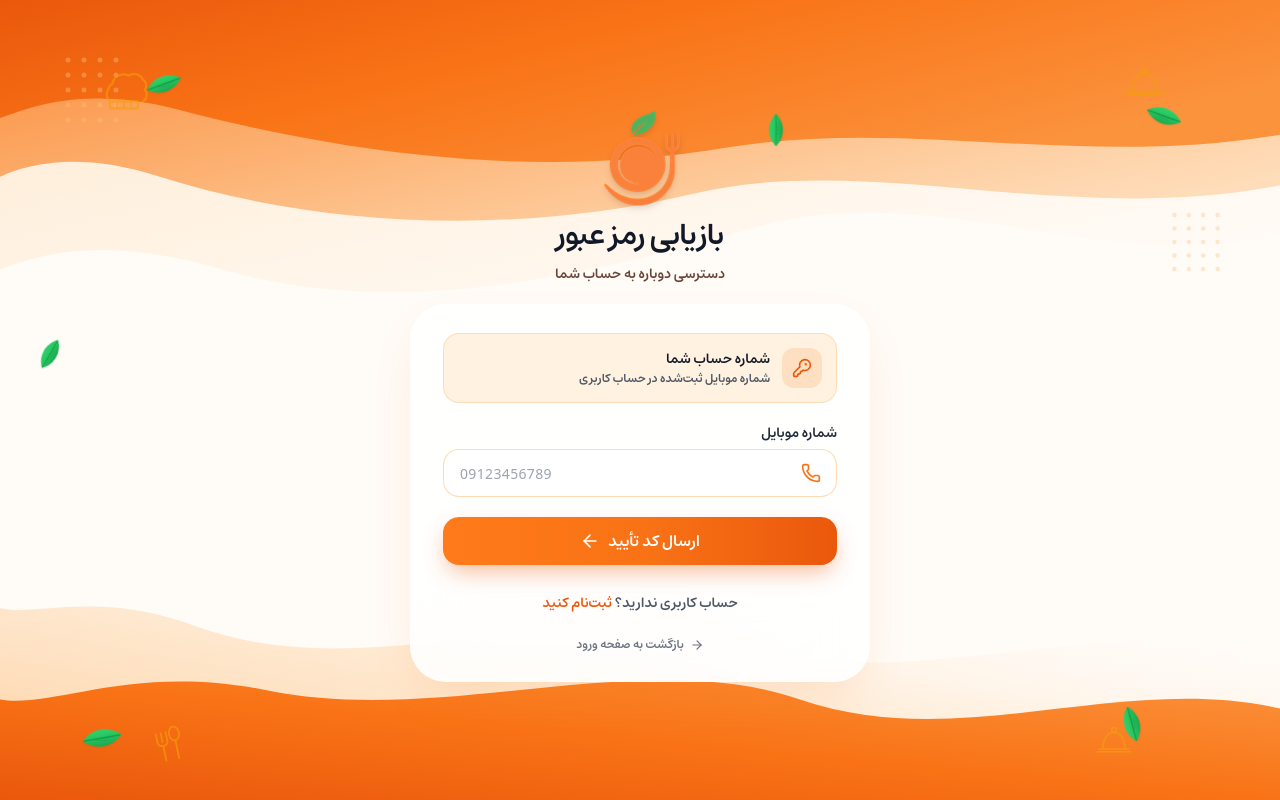
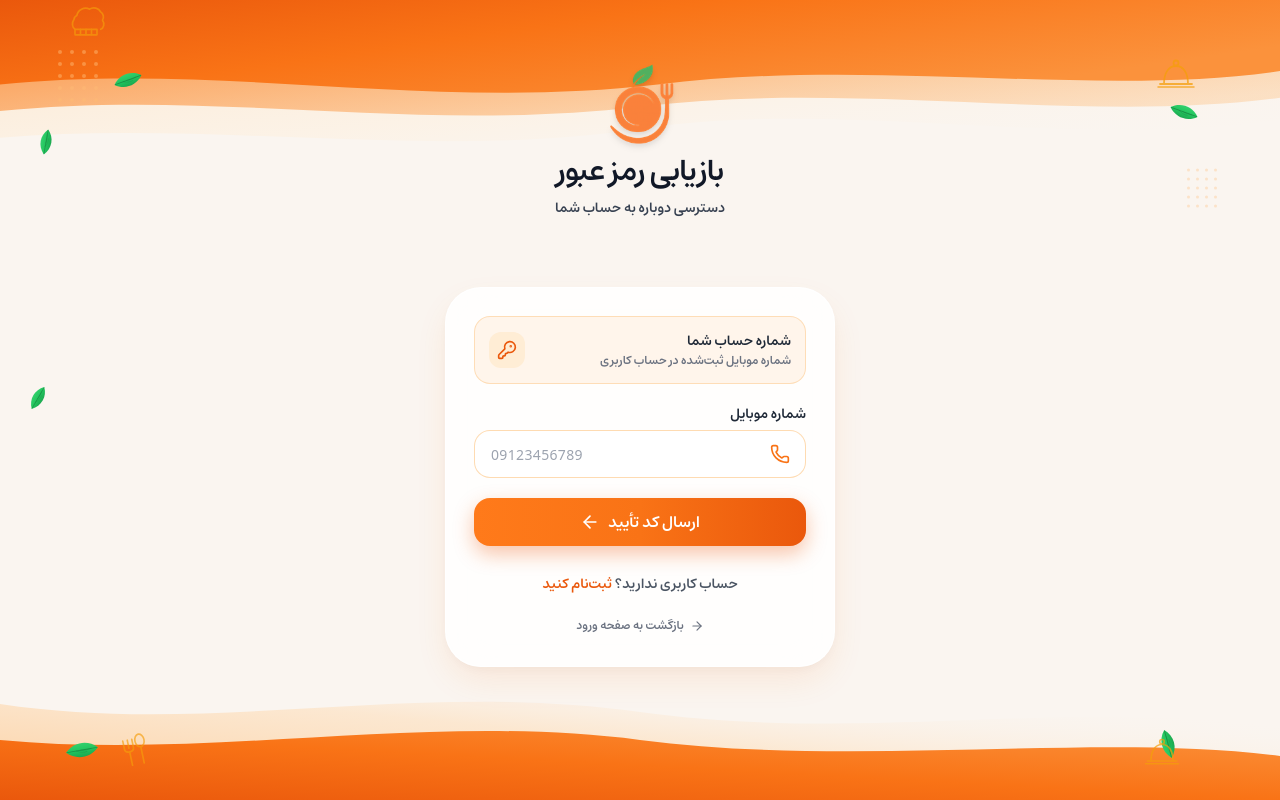
Before and after one commit to amirsahebi/university_food_system_frontend, a Next.js app: page /forgot-password in a window 1280 px wide. Built offline with nearby package versions, Linux system fonts and the light colour scheme.

Commit message:
fix(auth): exact mockup alignment with graceful wave curves, crisp doodles & frosted glass cards

```diff
--- a/app/forgot-password/ForgotPassword.tsx
+++ b/app/forgot-password/ForgotPassword.tsx
@@ -144,13 +144,13 @@ export default function ForgotPassword() {
       />
 
       {/* Header matching the mockup: Logo + بازیابی رمز عبور + Subtitle */}
-      <header className="relative z-10 flex flex-col items-center justify-center gap-2 px-6 pt-6 pb-4 text-center sm:pt-4 sm:pb-5 animate-in fade-in-0 slide-in-from-top-4 duration-700 ease-out fill-mode-both">
+      <header className="relative z-10 flex flex-col items-center justify-center gap-1.5 px-6 pt-5 pb-3 text-center sm:pt-6 sm:pb-4 animate-in fade-in-0 slide-in-from-top-4 duration-700 ease-out fill-mode-both">
         <Link
           href="/"
           aria-label="رستوران جوان"
           className="relative flex items-center justify-center transition-transform hover:scale-105 active:scale-95"
         >
-          <div className="relative size-20 sm:size-24 drop-shadow-md">
+          <div className="relative size-18 sm:size-20 drop-shadow-md">
             <Image
               src="/images/javanfoods_logo.png"
               alt="رستوران جوان"
@@ -167,25 +167,25 @@ export default function ForgotPassword() {
         </h1>
 
         {/* Subtitle */}
-        <p className="text-xs sm:text-sm font-bold text-orange-950/80 mt-0.5">
+        <p className="text-xs sm:text-sm font-semibold text-gray-700 mt-0.5">
           دسترسی دوباره به حساب شما
         </p>
       </header>
 
       {/* Authentic Frosted Glass Card */}
-      <section className="relative z-10 mx-auto flex w-full max-w-[460px] shrink-0 flex-col rounded-t-[2.5rem] sm:rounded-[2.25rem] border border-white/80 bg-white/85 dark:bg-neutral-900/85 backdrop-blur-2xl px-6 sm:px-8 pt-7 pb-6 shadow-[0_20px_50px_-15px_rgba(249,115,22,0.18)] modal-glass mb-2 sm:mb-6 animate-in fade-in-0 zoom-in-[0.98] slide-in-from-bottom-5 duration-700 delay-100 ease-out fill-mode-both">
+      <section className="relative z-10 mx-auto flex w-[calc(100%-2rem)] sm:w-full max-w-[390px] shrink-0 flex-col rounded-[2.25rem] border border-white/90 bg-white/85 dark:bg-neutral-900/85 backdrop-blur-xl px-6 sm:px-7 py-6 sm:py-7 shadow-[0_15px_35px_-5px_rgba(249,115,22,0.12),0_4px_12px_rgba(0,0,0,0.03)] modal-glass my-auto animate-in fade-in-0 zoom-in-[0.98] slide-in-from-bottom-5 duration-700 delay-100 ease-out fill-mode-both">
         {/* Info Box matching the center mockup */}
-        <div className="flex items-center gap-3 p-3 sm:p-3.5 rounded-2xl bg-orange-100/70 border border-orange-200/80 mb-5">
-          <div className="size-10 rounded-xl bg-orange-500/15 text-orange-600 flex items-center justify-center shrink-0">
-            <KeyRound className="size-5" />
-          </div>
+        <div className="flex items-center justify-between p-3 sm:p-3.5 rounded-2xl bg-[#FFF5EB] border border-orange-200/80 mb-5">
           <div className="text-right flex-1 min-w-0">
-            <p className="text-xs sm:text-sm font-bold text-gray-900 truncate">
+            <p className="text-xs sm:text-sm font-bold text-gray-800 truncate">
               {step === 0 ? "شماره حساب شما" : "تأیید و رمز عبور جدید"}
             </p>
-            <p className="text-[11px] sm:text-xs text-gray-600 truncate mt-0.5">
+            <p className="text-[11px] sm:text-xs text-gray-500 truncate mt-0.5">
               {step === 0 ? "شماره موبایل ثبت‌شده در حساب کاربری" : phoneNumber}
             </p>
+          </div>
+          <div className="size-9 rounded-xl bg-orange-100 flex items-center justify-center text-orange-600 shrink-0">
+            <KeyRound className="size-5" />
           </div>
         </div>
 
@@ -213,7 +213,7 @@ export default function ForgotPassword() {
             <Button
               type="submit"
               disabled={isSubmitting}
-              className="h-13 sm:h-12 w-full rounded-2xl bg-gradient-to-r from-[#FF7A1A] via-orange-500 to-[#EA580C] hover:from-orange-600 hover:to-[#C2410C] text-white text-base font-bold shadow-[0_10px_25px_-5px_rgba(234,88,12,0.45)] active:scale-[0.99] transition-all flex items-center justify-center gap-2 cursor-pointer mt-4"
+              className="h-12 w-full rounded-2xl bg-gradient-to-r from-[#FF7A1A] via-orange-500 to-[#EA580C] hover:from-orange-600 hover:to-[#C2410C] text-white text-base font-bold shadow-[0_8px_20px_rgba(234,88,12,0.35)] active:scale-[0.99] transition-all flex items-center justify-center gap-2 cursor-pointer mt-4"
             >
               <span>{isSubmitting ? "در حال ارسال..." : "ارسال کد تأیید"}</span>
               {!isSubmitting && <ArrowLeft className="size-5" />}
@@ -278,7 +278,7 @@ export default function ForgotPassword() {
             <Button
               type="submit"
               disabled={isSubmitting}
-              className="h-13 sm:h-12 w-full rounded-2xl bg-gradient-to-r from-[#FF7A1A] via-orange-500 to-[#EA580C] hover:from-orange-600 hover:to-[#C2410C] text-white text-base font-bold shadow-[0_10px_25px_-5px_rgba(234,88,12,0.45)] active:scale-[0.99] transition-all flex items-center justify-center gap-2 cursor-pointer mt-4"
+              className="h-12 w-full rounded-2xl bg-gradient-to-r from-[#FF7A1A] via-orange-500 to-[#EA580C] hover:from-orange-600 hover:to-[#C2410C] text-white text-base font-bold shadow-[0_8px_20px_rgba(234,88,12,0.35)] active:scale-[0.99] transition-all flex items-center justify-center gap-2 cursor-pointer mt-4"
             >
               <span>{isSubmitting ? "در حال تغییر رمز..." : "ثبت رمز عبور جدید"}</span>
               {!isSubmitting && <ArrowLeft className="size-5" />}
@@ -296,6 +296,9 @@ export default function ForgotPassword() {
           </form>
         )}
       </section>
+
+      {/* Breathing space for bottom wave and doodles */}
+      <div className="h-6 sm:h-10 pointer-events-none" />
     </div>
   )
 }
--- a/components/account/AuthPageBackground.tsx
+++ b/components/account/AuthPageBackground.tsx
@@ -10,7 +10,7 @@ interface AuthPageBackgroundProps {
 function Leaf({ className, style }: { className?: string; style?: React.CSSProperties }) {
   return (
     <div className={`pointer-events-none select-none ${className || ""}`} style={style}>
-      <svg viewBox="0 0 44 44" className="w-full h-full drop-shadow-sm" fill="none">
+      <svg viewBox="0 0 44 44" className="w-full h-full drop-shadow-xs" fill="none">
         <defs>
           <linearGradient id="leafGradient" x1="0%" y1="0%" x2="100%" y2="100%">
             <stop offset="0%" stopColor="#4ADE80" />
@@ -55,16 +55,16 @@ function Leaf({ className, style }: { className?: string; style?: React.CSSPrope
 function DotGrid({ className, style }: { className?: string; style?: React.CSSProperties }) {
   return (
     <div className={`pointer-events-none select-none ${className || ""}`} style={style}>
-      <svg width="56" height="70" viewBox="0 0 56 70" fill="none">
+      <svg width="44" height="56" viewBox="0 0 44 56" fill="none">
         {[0, 1, 2, 3, 4].map((row) =>
           [0, 1, 2, 3].map((col) => (
             <circle
               key={`${row}-${col}`}
-              cx={col * 16 + 4}
-              cy={row * 15 + 4}
-              r="2.5"
+              cx={col * 12 + 4}
+              cy={row * 12 + 4}
+              r="2"
               fill="#FDBA74"
-              opacity="0.6"
+              opacity="0.65"
             />
           ))
         )}
@@ -151,14 +151,14 @@ export const AuthPageBackground = memo(function AuthPageBackground({
   return (
     <div
       aria-hidden="true"
-      className="pointer-events-none fixed inset-0 -z-10 overflow-hidden select-none bg-[#FFFBF7]"
+      className="pointer-events-none fixed inset-0 -z-10 overflow-hidden select-none bg-[#FAF5F0]"
       style={{ contain: "strict" }}
     >
-      {/* 1. TOP FLUID WAVES (Multi-layered organic gradients) */}
-      <div className="absolute top-0 inset-x-0 h-64 sm:h-80 overflow-hidden">
+      {/* 1. TOP FLUID WAVES - Compact graceful curve matching the mockup */}
+      <div className="absolute top-0 inset-x-0 h-32 sm:h-40 overflow-hidden">
         <svg
-          viewBox="0 0 1440 380"
-          className="w-full h-full object-cover preserve-3d"
+          viewBox="0 0 1440 180"
+          className="w-full h-full object-cover"
           preserveAspectRatio="none"
           fill="none"
         >
@@ -173,42 +173,42 @@ export const AuthPageBackground = memo(function AuthPageBackground({
             {/* Middle soft amber wave */}
             <linearGradient id="topWave2" x1="0%" y1="0%" x2="100%" y2="80%">
               <stop offset="0%" stopColor="#F97316" stopOpacity="0.85" />
-              <stop offset="50%" stopColor="#FB923C" stopOpacity="0.65" />
-              <stop offset="100%" stopColor="#FDBA74" stopOpacity="0.45" />
+              <stop offset="50%" stopColor="#FB923C" stopOpacity="0.6" />
+              <stop offset="100%" stopColor="#FDBA74" stopOpacity="0.35" />
             </linearGradient>
 
             {/* Subtle peach transition wave */}
             <linearGradient id="topWave3" x1="0%" y1="0%" x2="100%" y2="100%">
-              <stop offset="0%" stopColor="#FED7AA" stopOpacity="0.6" />
-              <stop offset="60%" stopColor="#FFEDD5" stopOpacity="0.4" />
-              <stop offset="100%" stopColor="#FFF7ED" stopOpacity="0" />
+              <stop offset="0%" stopColor="#FED7AA" stopOpacity="0.55" />
+              <stop offset="60%" stopColor="#FFEDD5" stopOpacity="0.35" />
+              <stop offset="100%" stopColor="#FAF5F0" stopOpacity="0" />
             </linearGradient>
           </defs>
 
           {/* Layer 3 - Light peach outer ripple */}
           <path
-            d="M0 0 L1440 0 L1440 280 C1250 330, 1050 210, 850 270 C650 330, 450 380, 250 320 C120 280, 50 300, 0 320 Z"
+            d="M0 0 L1440 0 L1440 135 C1200 170, 950 110, 720 145 C480 180, 240 135, 0 155 Z"
             fill="url(#topWave3)"
           />
 
           {/* Layer 2 - Mid amber wave */}
           <path
-            d="M0 0 L1440 0 L1440 220 C1200 270, 980 180, 780 230 C580 280, 360 270, 180 210 C80 175, 20 200, 0 210 Z"
+            d="M0 0 L1440 0 L1440 110 C1220 140, 960 90, 720 120 C460 150, 240 100, 0 125 Z"
             fill="url(#topWave2)"
           />
 
           {/* Layer 1 - Deep vibrant orange curve */}
           <path
-            d="M0 0 L1440 0 L1440 160 C1220 200, 1020 140, 820 175 C600 215, 380 180, 200 130 C90 100, 30 130, 0 140 Z"
+            d="M0 0 L1440 0 L1440 80 C1240 110, 980 65, 740 95 C480 125, 250 70, 0 95 Z"
             fill="url(#topWave1)"
           />
         </svg>
       </div>
 
       {/* 2. BOTTOM FLUID WAVES */}
-      <div className="absolute bottom-0 inset-x-0 h-48 sm:h-64 overflow-hidden">
+      <div className="absolute bottom-0 inset-x-0 h-24 sm:h-32 overflow-hidden">
         <svg
-          viewBox="0 0 1440 280"
+          viewBox="0 0 1440 160"
           className="w-full h-full object-cover"
           preserveAspectRatio="none"
           fill="none"
@@ -223,99 +223,99 @@ export const AuthPageBackground = memo(function AuthPageBackground({
             <linearGradient id="bottomWave2" x1="0%" y1="100%" x2="100%" y2="20%">
               <stop offset="0%" stopColor="#FDBA74" stopOpacity="0.7" />
               <stop offset="60%" stopColor="#FED7AA" stopOpacity="0.45" />
-              <stop offset="100%" stopColor="#FFF7ED" stopOpacity="0" />
+              <stop offset="100%" stopColor="#FAF5F0" stopOpacity="0" />
             </linearGradient>
           </defs>
 
           {/* Soft peach backdrop wave */}
           <path
-            d="M0 280 L1440 280 L1440 120 C1240 70, 1020 170, 820 110 C620 50, 420 160, 220 90 C110 50, 40 80, 0 70 Z"
+            d="M0 160 L1440 160 L1440 70 C1220 30, 980 90, 720 50 C460 10, 240 80, 0 40 Z"
             fill="url(#bottomWave2)"
           />
 
           {/* Warm orange base wave */}
           <path
-            d="M0 280 L1440 280 L1440 180 C1260 140, 1080 230, 900 170 C720 110, 500 200, 300 160 C150 130, 60 180, 0 170 Z"
+            d="M0 160 L1440 160 L1440 105 C1240 75, 960 120, 720 85 C480 50, 240 110, 0 85 Z"
             fill="url(#bottomWave1)"
           />
         </svg>
       </div>
 
-      {/* 3. FLOATING DECORATIVE ELEMENTS (leaves, dots, and food/academic doodles) */}
+      {/* 3. FLOATING DECORATIVE ELEMENTS (matched to exact mockup positions) */}
 
       {/* Top Left Dot Grid */}
-      <DotGrid className="absolute top-14 left-4 sm:left-16 opacity-75" />
+      <DotGrid className="absolute top-10 sm:top-12 left-4 sm:left-14 opacity-75" />
 
       {/* Additional Dot Grid on right side */}
-      <DotGrid className="absolute top-52 right-3 sm:right-14 opacity-55 scale-90" />
+      <DotGrid className="absolute top-36 sm:top-40 right-3 sm:right-14 opacity-50 scale-75" />
 
       {/* Leaf 1 - Top Left Floating */}
-      <Leaf className="absolute top-16 left-20 sm:left-36 w-8 h-8 sm:w-10 sm:h-10 rotate-[25deg]" />
+      <Leaf className="absolute top-14 sm:top-16 left-16 sm:left-28 w-6 h-6 sm:w-8 sm:h-8 rotate-[25deg]" />
 
-      {/* Leaf 2 - Top Center pointing left */}
-      <Leaf className="absolute top-28 right-[32%] sm:right-[38%] w-7 h-7 sm:w-9 sm:h-9 -rotate-[45deg]" />
+      {/* Leaf 2 - Mid Left near card */}
+      <Leaf className="absolute top-28 sm:top-32 left-2 sm:left-8 w-6 h-6 sm:w-7 sm:h-7 -rotate-[35deg]" />
 
       {/* Leaf 3 - Right of Logo */}
-      <Leaf className="absolute top-24 right-6 sm:right-24 w-8 h-8 sm:w-10 sm:h-10 rotate-[65deg]" />
+      <Leaf className="absolute top-20 sm:top-24 right-5 sm:right-20 w-6 h-6 sm:w-8 sm:h-8 rotate-[65deg]" />
 
-      {/* Leaf 4 - Mid-Left behind card */}
-      <Leaf className="absolute top-[42%] left-2 sm:left-8 w-8 h-8 sm:w-9 sm:h-9 -rotate-[15deg]" />
+      {/* Leaf 4 - Far Left Floating */}
+      <Leaf className="absolute top-[48%] left-2 sm:left-6 w-6 h-6 sm:w-7 sm:h-7 -rotate-[15deg]" />
 
       {/* Leaf 5 - Bottom Left */}
-      <Leaf className="absolute bottom-10 left-6 sm:left-20 w-9 h-9 sm:w-11 sm:h-11 rotate-[35deg]" />
+      <Leaf className="absolute bottom-6 sm:bottom-8 left-6 sm:left-16 w-7 h-7 sm:w-9 sm:h-9 rotate-[35deg]" />
 
       {/* Leaf 6 - Bottom Right */}
-      <Leaf className="absolute bottom-14 right-10 sm:right-32 w-8 h-8 sm:w-10 sm:h-10 -rotate-[60deg]" />
+      <Leaf className="absolute bottom-8 sm:bottom-10 right-8 sm:right-24 w-6 h-6 sm:w-8 sm:h-8 -rotate-[60deg]" />
 
       {/* Variant-specific Doodles */}
       {variant === "login" && (
         <>
           {/* Chef Hat - Top Right */}
-          <ChefHatDoodle className="absolute top-12 right-12 sm:right-28 w-12 h-12 sm:w-16 sm:h-16 opacity-70 drop-shadow-xs" />
+          <ChefHatDoodle className="absolute top-10 sm:top-12 right-6 sm:right-20 w-10 h-10 sm:w-12 sm:h-12 opacity-75 drop-shadow-xs" />
 
           {/* Cloche - Top Left */}
-          <ClocheDoodle className="absolute top-28 left-6 sm:left-20 w-11 h-11 sm:w-14 sm:h-14 opacity-65 drop-shadow-xs -rotate-6" />
+          <ClocheDoodle className="absolute top-24 sm:top-28 left-4 sm:left-16 w-9 h-9 sm:w-11 sm:h-11 opacity-70 drop-shadow-xs -rotate-6" />
 
           {/* Wheat / Herb Sprig - Top Right Edge */}
-          <WheatSprigDoodle className="absolute top-24 right-4 sm:right-16 w-8 h-10 opacity-70 rotate-12" />
+          <WheatSprigDoodle className="absolute top-20 sm:top-24 right-3 sm:right-12 w-6 h-8 sm:w-7 sm:h-9 opacity-70 rotate-12" />
 
           {/* Cutlery (Fork & Spoon) - Bottom Right */}
-          <CutleryDoodle className="absolute bottom-8 right-16 sm:right-36 w-12 h-12 sm:w-14 sm:h-14 opacity-75 drop-shadow-xs rotate-12" />
+          <CutleryDoodle className="absolute bottom-4 sm:bottom-6 right-8 sm:right-24 w-10 h-10 sm:w-12 sm:h-12 opacity-75 drop-shadow-xs rotate-12" />
 
           {/* Cloche - Bottom Left */}
-          <ClocheDoodle className="absolute bottom-12 left-16 sm:left-36 w-10 h-10 sm:w-12 sm:h-12 opacity-60 drop-shadow-xs" />
+          <ClocheDoodle className="absolute bottom-5 sm:bottom-8 left-14 sm:left-28 w-8 h-8 sm:w-10 sm:h-10 opacity-60 drop-shadow-xs" />
         </>
       )}
 
       {variant === "forgot" && (
         <>
           {/* Cloche - Top Right */}
-          <ClocheDoodle className="absolute top-14 right-12 sm:right-28 w-12 h-12 sm:w-15 sm:h-15 opacity-70 drop-shadow-xs" />
+          <ClocheDoodle className="absolute top-10 sm:top-12 right-6 sm:right-20 w-10 h-10 sm:w-12 sm:h-12 opacity-75 drop-shadow-xs" />
 
           {/* Chef Hat - Top Left */}
-          <ChefHatDoodle className="absolute top-16 left-8 sm:left-24 w-10 h-10 sm:w-14 sm:h-14 opacity-60 drop-shadow-xs" />
+          <ChefHatDoodle className="absolute top-22 sm:top-26 left-4 sm:left-16 w-9 h-9 sm:w-11 sm:h-11 opacity-65 drop-shadow-xs" />
 
           {/* Cloche - Bottom Right */}
-          <ClocheDoodle className="absolute bottom-10 right-16 sm:right-36 w-11 h-11 sm:w-13 sm:h-13 opacity-70 drop-shadow-xs" />
+          <ClocheDoodle className="absolute bottom-5 sm:bottom-7 right-8 sm:right-24 w-9 h-9 sm:w-11 sm:h-11 opacity-70 drop-shadow-xs" />
 
           {/* Cutlery - Bottom Left */}
-          <CutleryDoodle className="absolute bottom-8 left-16 sm:left-36 w-10 h-10 sm:w-12 sm:h-12 opacity-65 drop-shadow-xs -rotate-12" />
+          <CutleryDoodle className="absolute bottom-5 sm:bottom-7 left-14 sm:left-28 w-9 h-9 sm:w-11 sm:h-11 opacity-65 drop-shadow-xs -rotate-12" />
         </>
       )}
 
       {variant === "signup" && (
         <>
           {/* Graduation Cap - Top Right */}
-          <GraduationCapDoodle className="absolute top-12 right-10 sm:right-28 w-13 h-13 sm:w-18 sm:h-18 opacity-75 drop-shadow-xs -rotate-6" />
+          <GraduationCapDoodle className="absolute top-8 sm:top-10 right-6 sm:right-20 w-12 h-12 sm:w-14 sm:h-14 opacity-75 drop-shadow-xs -rotate-6" />
 
           {/* Open Book - Bottom Right */}
-          <BookDoodle className="absolute bottom-8 right-12 sm:right-32 w-14 h-12 sm:w-20 sm:h-16 opacity-75 drop-shadow-xs rotate-6" />
+          <BookDoodle className="absolute bottom-4 sm:bottom-6 right-8 sm:right-24 w-12 h-10 sm:w-14 sm:h-12 opacity-75 drop-shadow-xs rotate-6" />
 
           {/* Chef Hat - Top Left */}
-          <ChefHatDoodle className="absolute top-20 left-8 sm:left-24 w-10 h-10 sm:w-12 sm:h-12 opacity-50 drop-shadow-xs" />
+          <ChefHatDoodle className="absolute top-22 sm:top-26 left-4 sm:left-16 w-8 h-8 sm:w-10 sm:h-10 opacity-55 drop-shadow-xs" />
 
           {/* Cloche - Bottom Left */}
-          <ClocheDoodle className="absolute bottom-12 left-12 sm:left-28 w-10 h-10 sm:w-12 sm:h-12 opacity-55 drop-shadow-xs" />
+          <ClocheDoodle className="absolute bottom-5 sm:bottom-8 left-14 sm:left-28 w-8 h-8 sm:w-10 sm:h-10 opacity-55 drop-shadow-xs" />
         </>
       )}
     </div>
--- a/components/account/Field.tsx
+++ b/components/account/Field.tsx
@@ -57,7 +57,7 @@ export function Field({
           onInvalid={(e) => e.preventDefault()}
           {...props}
           className={cn(
-            "h-13 sm:h-12 rounded-2xl border border-orange-200/90 bg-white/80 pr-11 text-sm font-medium text-gray-900 placeholder:text-gray-400 placeholder:font-normal shadow-xs transition-all focus-visible:bg-white focus-visible:border-orange-500 focus-visible:ring-2 focus-visible:ring-orange-500/25",
+            "h-12 rounded-2xl border border-orange-200/90 bg-white/80 pr-11 text-sm font-medium text-gray-900 placeholder:text-gray-400 placeholder:font-normal shadow-xs transition-all focus-visible:bg-white focus-visible:border-orange-500 focus-visible:ring-2 focus-visible:ring-orange-500/25",
             isPassword ? "pl-12" : "pl-4",
             isLtr && "text-left font-sans tracking-wide",
             error && "border-red-400 focus-visible:border-red-500 focus-visible:ring-red-500/20",
```
Also changed, not shown: app/page.tsx (+10 -7 lines), app/sign-up/page.tsx (+8 -5 lines).
